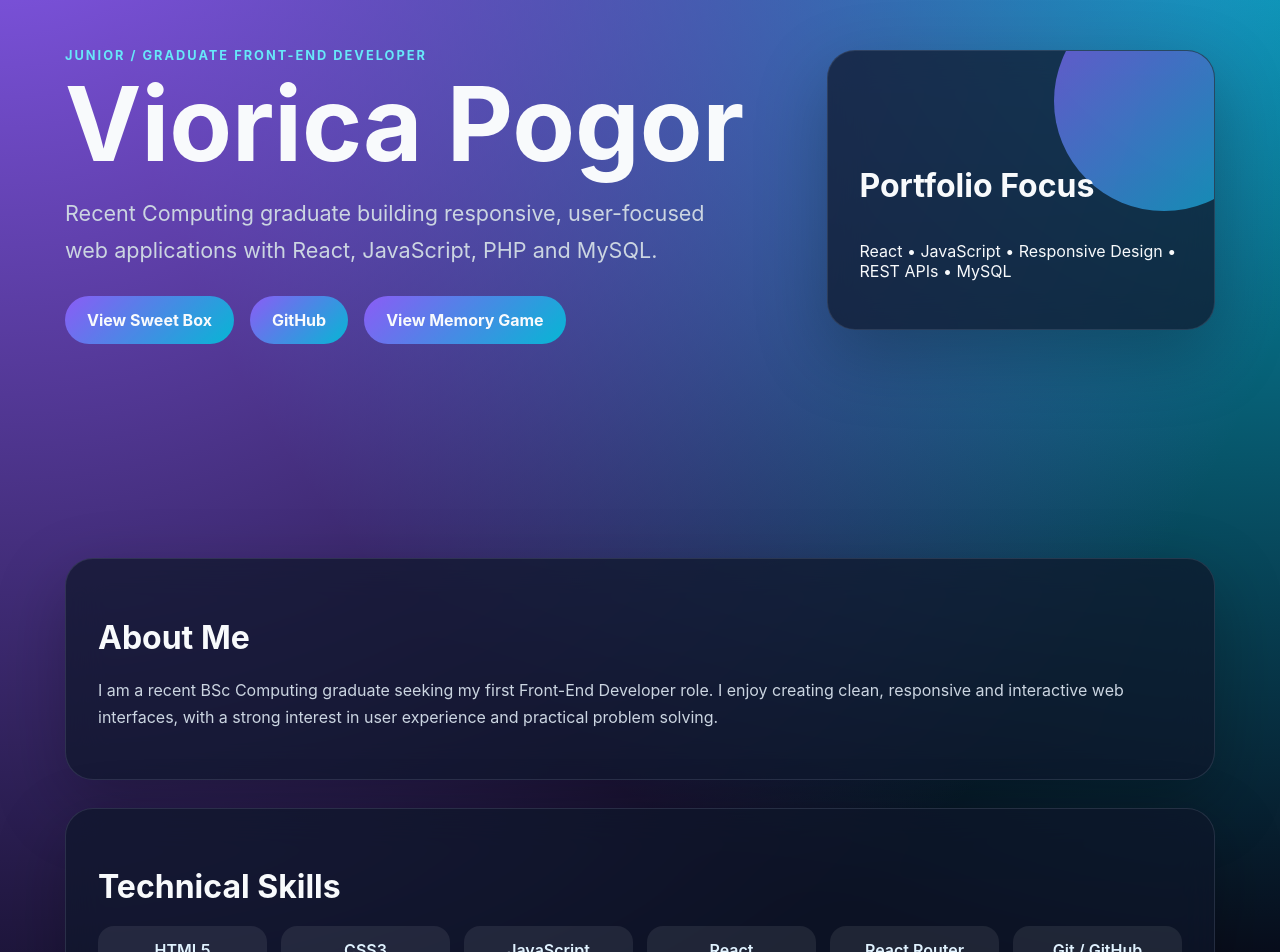
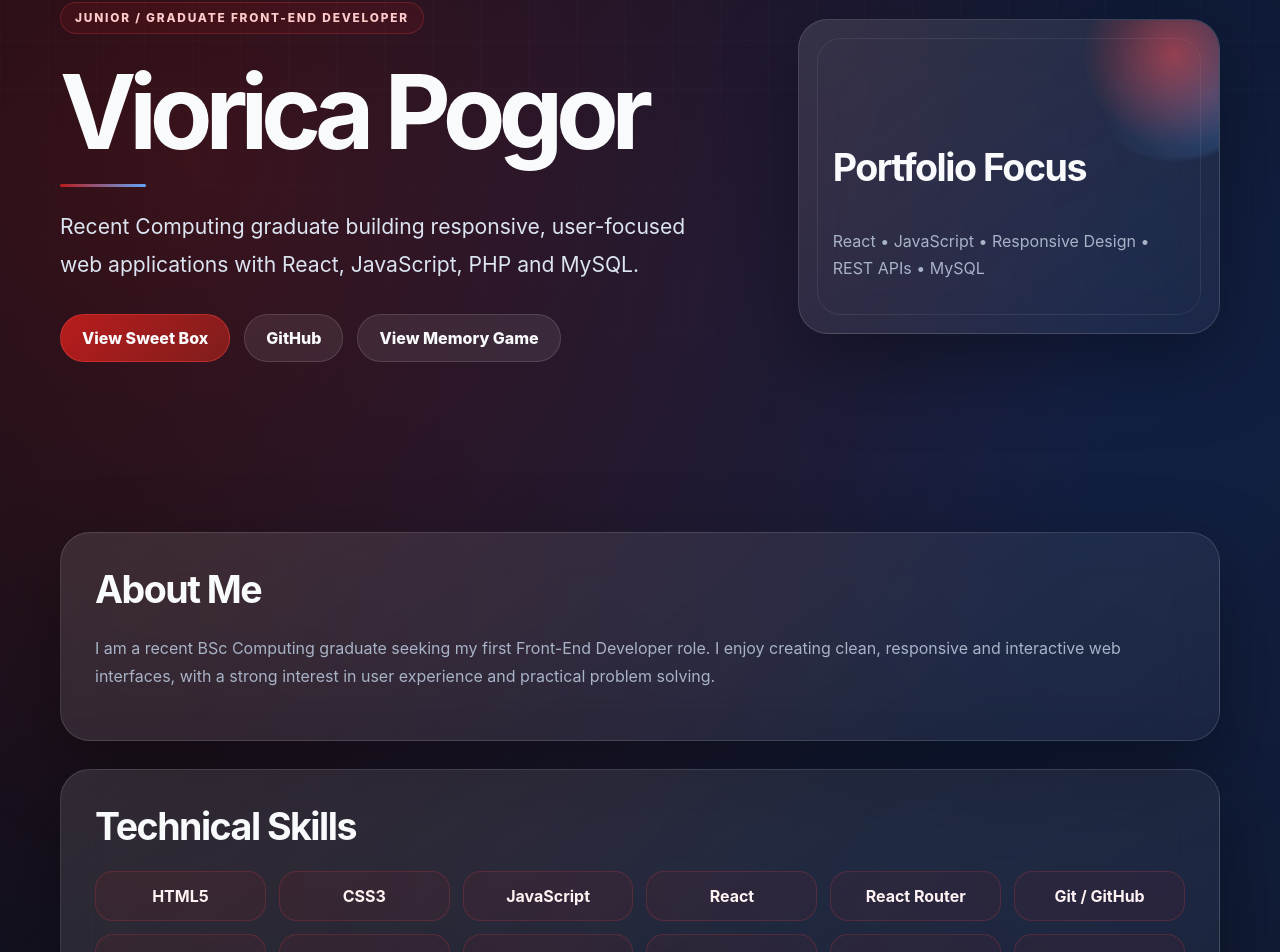
Before and after one commit to Viorica123333333333/cv-website-react, a React (Vite) app: page / in a window 1280 px wide. Shown: the part 200-1152 px from the top of the page. Built offline with nearby package versions, Linux system fonts and the light colour scheme.

Commit message:
Update Style

```diff
--- a/src/App.css
+++ b/src/App.css
@@ -2,13 +2,64 @@
   box-sizing: border-box;
 }
 
+:root {
+  --navy: #07111f;
+  --navy-soft: #0f172a;
+  --navy-card: rgba(15, 23, 42, 0.66);
+  --glass: rgba(255, 255, 255, 0.075);
+  --glass-strong: rgba(255, 255, 255, 0.11);
+  --border: rgba(255, 255, 255, 0.13);
+  --text: #f8fafc;
+  --muted: #a8b3c7;
+  --soft: #dbe4f0;
+  --red: #b91c1c;
+  --red-light: #ef4444;
+  --blue: #1e3a8a;
+  --blue-soft: #60a5fa;
+  --shadow: 0 30px 80px rgba(0, 0, 0, 0.35);
+}
+
+html {
+  scroll-behavior: smooth;
+}
+
 body {
   margin: 0;
-  font-family: Inter, system-ui, Arial, sans-serif;
+  font-family:
+    Inter,
+    ui-sans-serif,
+    system-ui,
+    -apple-system,
+    BlinkMacSystemFont,
+    "Segoe UI",
+    Arial,
+    sans-serif;
   background:
-    radial-gradient(circle at top left, #8b5cf6 0, transparent 35%),
-    radial-gradient(circle at top right, #06b6d4 0, transparent 30%), #080816;
-  color: #f8fafc;
+    radial-gradient(
+      circle at 15% 10%,
+      rgba(185, 28, 28, 0.28),
+      transparent 28%
+    ),
+    radial-gradient(
+      circle at 85% 15%,
+      rgba(30, 58, 138, 0.32),
+      transparent 30%
+    ),
+    linear-gradient(135deg, #060b14 0%, #0f172a 48%, #111827 100%);
+  color: var(--text);
+  min-height: 100vh;
+}
+
+body::before {
+  content: "";
+  position: fixed;
+  inset: 0;
+  pointer-events: none;
+  background-image:
+    linear-gradient(rgba(255, 255, 255, 0.025) 1px, transparent 1px),
+    linear-gradient(90deg, rgba(255, 255, 255, 0.025) 1px, transparent 1px);
+  background-size: 48px 48px;
+  mask-image: linear-gradient(to bottom, black, transparent 90%);
 }
 
 a {
@@ -17,48 +68,67 @@ a {
 }
 
 .portfolio {
-  width: min(1150px, 92%);
-  margin: auto;
-  padding: 50px 0;
+  width: min(1160px, 92%);
+  margin: 0 auto;
+  padding: 48px 0 70px;
 }
 
 .hero {
-  min-height: 85vh;
+  min-height: 82vh;
   display: grid;
-  grid-template-columns: 1.3fr 0.7fr;
-  gap: 40px;
+  grid-template-columns: 1.25fr 0.75fr;
+  gap: 34px;
   align-items: center;
 }
 
 .tag,
 .projectTag {
-  color: #67e8f9;
-  font-weight: 700;
-  letter-spacing: 2px;
+  display: inline-flex;
+  width: fit-content;
+  padding: 8px 14px;
+  border-radius: 999px;
+  color: #fecaca;
+  background: rgba(185, 28, 28, 0.12);
+  border: 1px solid rgba(239, 68, 68, 0.24);
+  font-size: 0.74rem;
+  font-weight: 800;
+  letter-spacing: 1.8px;
   text-transform: uppercase;
-  font-size: 0.8rem;
 }
 
 h1 {
-  font-size: clamp(3rem, 8vw, 6.5rem);
-  margin: 10px 0;
-  line-height: 0.95;
+  font-size: clamp(3.4rem, 8vw, 6.8rem);
+  line-height: 0.94;
+  margin: 18px 0;
+  letter-spacing: -0.07em;
+}
+
+h1::after {
+  content: "";
+  display: block;
+  width: 86px;
+  height: 3px;
+  margin-top: 24px;
+  border-radius: 999px;
+  background: linear-gradient(90deg, var(--red), var(--blue-soft));
 }
 
 h2 {
-  font-size: 2rem;
-  margin-bottom: 20px;
+  font-size: clamp(1.75rem, 3vw, 2.35rem);
+  margin: 0 0 22px;
+  letter-spacing: -0.04em;
 }
 
 h3 {
-  margin-bottom: 8px;
+  margin: 0 0 10px;
+  font-size: 1.2rem;
 }
 
 .intro {
-  max-width: 650px;
-  font-size: 1.35rem;
-  line-height: 1.7;
-  color: #cbd5e1;
+  max-width: 670px;
+  color: var(--soft);
+  font-size: clamp(1.08rem, 2vw, 1.32rem);
+  line-height: 1.8;
 }
 
 .heroButtons,
@@ -66,61 +136,88 @@ h3 {
 .contactLinks {
   display: flex;
   flex-wrap: wrap;
-  gap: 16px;
-  margin-top: 28px;
+  gap: 14px;
+  margin-top: 30px;
 }
 
 .heroButtons a,
 .links a,
 .contactLinks a {
-  padding: 14px 22px;
+  padding: 13px 21px;
   border-radius: 999px;
-  background: linear-gradient(135deg, #8b5cf6, #06b6d4);
-  font-weight: 700;
-  transition:
-    transform 0.25s ease,
-    box-shadow 0.25s ease;
+  font-weight: 800;
+  background: rgba(255, 255, 255, 0.08);
+  border: 1px solid var(--border);
+  color: var(--text);
+  transition: 0.25s ease;
+}
+
+.heroButtons a:first-child,
+.links a:first-child,
+.contactLinks a:first-child {
+  background: linear-gradient(135deg, var(--red), #7f1d1d);
+  border-color: rgba(239, 68, 68, 0.45);
 }
 
 .heroButtons a:hover,
 .links a:hover,
 .contactLinks a:hover {
-  transform: translateY(-4px);
-  box-shadow: 0 15px 35px rgba(6, 182, 212, 0.25);
+  transform: translateY(-3px);
+  border-color: rgba(239, 68, 68, 0.48);
+  box-shadow: 0 18px 45px rgba(185, 28, 28, 0.18);
 }
 
 .heroCard,
+.section,
 .projectCard,
 .timelineItem,
-.section,
 .contact {
-  background: rgba(15, 23, 42, 0.72);
-  border: 1px solid rgba(148, 163, 184, 0.18);
-  backdrop-filter: blur(18px);
-  border-radius: 28px;
-  padding: 32px;
-  box-shadow: 0 25px 70px rgba(0, 0, 0, 0.25);
+  position: relative;
+  overflow: hidden;
+  background: linear-gradient(
+    145deg,
+    var(--glass-strong),
+    rgba(255, 255, 255, 0.045)
+  );
+  border: 1px solid var(--border);
+  backdrop-filter: blur(22px);
+  -webkit-backdrop-filter: blur(22px);
+  border-radius: 30px;
+  box-shadow: var(--shadow);
 }
 
 .heroCard {
-  min-height: 280px;
+  min-height: 315px;
+  padding: 34px;
   display: flex;
   flex-direction: column;
-  justify-content: end;
-  position: relative;
-  overflow: hidden;
+  justify-content: flex-end;
 }
 
 .heroCard::before {
   content: "";
   position: absolute;
-  width: 220px;
-  height: 220px;
-  background: linear-gradient(135deg, #8b5cf6, #06b6d4);
+  inset: 18px;
+  border-radius: 24px;
+  border: 1px solid rgba(255, 255, 255, 0.08);
+}
+
+.heroCard::after {
+  content: "";
+  position: absolute;
+  width: 210px;
+  height: 210px;
+  top: -70px;
+  right: -60px;
   border-radius: 50%;
-  top: -60px;
-  right: -60px;
-  opacity: 0.75;
+  background:
+    radial-gradient(circle, rgba(239, 68, 68, 0.55), transparent 62%),
+    radial-gradient(
+      circle at 70% 70%,
+      rgba(96, 165, 250, 0.28),
+      transparent 55%
+    );
+  filter: blur(2px);
 }
 
 .heroCard h2,
@@ -129,7 +226,14 @@ h3 {
   z-index: 1;
 }
 
-.section {
+.heroCard p {
+  color: var(--muted);
+  line-height: 1.7;
+}
+
+.section,
+.contact {
+  padding: 34px;
   margin: 28px 0;
 }
 
@@ -137,37 +241,66 @@ h3 {
 .projectCard p,
 .timelineItem p,
 .contact p {
-  color: #cbd5e1;
-  line-height: 1.7;
+  color: var(--muted);
+  line-height: 1.75;
 }
 
 .skillsGrid {
   display: grid;
-  grid-template-columns: repeat(auto-fit, minmax(160px, 1fr));
-  gap: 14px;
+  grid-template-columns: repeat(auto-fit, minmax(155px, 1fr));
+  gap: 13px;
 }
 
 .skillsGrid span {
   padding: 14px 16px;
-  border-radius: 16px;
-  background: rgba(255, 255, 255, 0.08);
-  color: #e0f2fe;
-  font-weight: 600;
+  border-radius: 18px;
   text-align: center;
+  color: #fef2f2;
+  font-weight: 700;
+  background: rgba(185, 28, 28, 0.08);
+  border: 1px solid rgba(239, 68, 68, 0.2);
+  transition: 0.25s ease;
+}
+
+.skillsGrid span:hover {
+  transform: translateY(-3px);
+  background: rgba(30, 58, 138, 0.22);
+  border-color: rgba(96, 165, 250, 0.32);
 }
 
 .projectCard {
+  padding: 32px;
   margin-bottom: 22px;
+  transition: 0.25s ease;
+}
+
+.projectCard:hover,
+.timelineItem:hover {
+  transform: translateY(-4px);
+  border-color: rgba(239, 68, 68, 0.35);
+  box-shadow: 0 28px 80px rgba(0, 0, 0, 0.42);
 }
 
 .projectCard.featured {
-  border: 1px solid rgba(103, 232, 249, 0.45);
+  border-color: rgba(239, 68, 68, 0.35);
+  background:
+    linear-gradient(
+      145deg,
+      rgba(185, 28, 28, 0.13),
+      rgba(255, 255, 255, 0.055)
+    ),
+    rgba(15, 23, 42, 0.68);
 }
 
 .projectCard ul {
+  margin: 18px 0 0;
   padding-left: 20px;
-  color: #dbeafe;
-  line-height: 1.8;
+  color: #dce7f7;
+  line-height: 1.85;
+}
+
+.projectCard li::marker {
+  color: var(--red-light);
 }
 
 .timeline {
@@ -176,37 +309,48 @@ h3 {
 }
 
 .timelineItem {
-  padding: 24px;
+  padding: 24px 26px;
+  border-radius: 24px;
+  transition: 0.25s ease;
+}
+
+.timelineItem h3 {
+  color: var(--text);
 }
 
 .contact {
-  margin-top: 35px;
   text-align: center;
-  background: linear-gradient(
-    135deg,
-    rgba(139, 92, 246, 0.35),
-    rgba(6, 182, 212, 0.25)
-  );
+  background:
+    linear-gradient(135deg, rgba(185, 28, 28, 0.2), rgba(30, 58, 138, 0.22)),
+    rgba(255, 255, 255, 0.055);
+}
+
+.contact h2 {
+  margin-bottom: 12px;
 }
 
 @media (max-width: 850px) {
+  .portfolio {
+    width: 94%;
+    padding: 26px 0 50px;
+  }
+
   .hero {
     grid-template-columns: 1fr;
     min-height: auto;
-    padding-top: 40px;
+    padding-top: 26px;
   }
 
   .heroCard {
-    min-height: 220px;
+    min-height: 240px;
   }
 
-  .portfolio {
-    width: 94%;
-    padding: 25px 0;
+  h1 {
+    font-size: clamp(3rem, 16vw, 5rem);
   }
 }
 
-@media (max-width: 500px) {
+@media (max-width: 520px) {
   .heroButtons a,
   .links a,
   .contactLinks a {
@@ -220,5 +364,10 @@ h3 {
   .contact,
   .heroCard {
     padding: 24px;
+    border-radius: 24px;
+  }
+
+  .skillsGrid {
+    grid-template-columns: 1fr 1fr;
   }
 }
```
